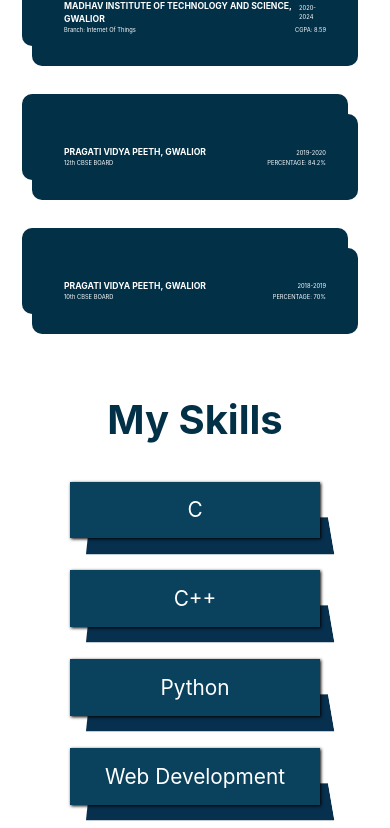
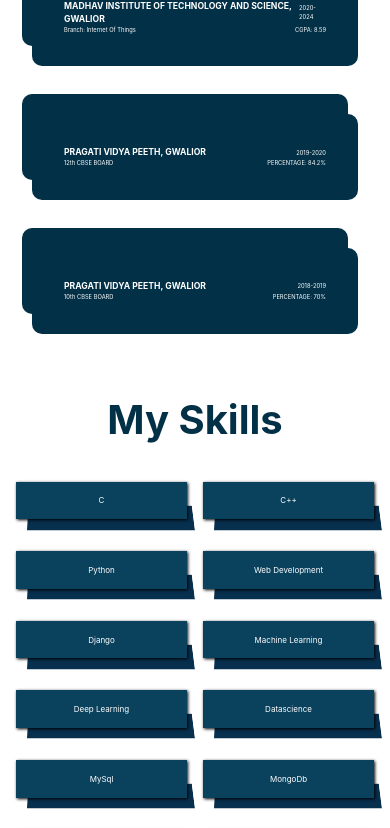
Before and after one commit to Pranjul-Jain/Portfolio, a React (Vite) app: page / in a window 390 px wide. Shown: the part 1153-1981 px from the top of the page. Built offline with nearby package versions, Linux system fonts and the light colour scheme.

Commit message:
Update Skills Styling

```diff
--- a/src/App.css
+++ b/src/App.css
@@ -284,33 +284,6 @@ h1{
     padding-right: 1rem;
   }
 
-  .skills-item{
-    width: 70%;
-  }
-  .skills-box{
-    row-gap: 2rem;
-  }
-  .skills-box div{
-    display: flex;
-    flex-direction: column;
-    align-items: center;
-    row-gap: 2rem;
-  }
-
-  .skills-box div>li::after{
-    transform: none;
-    left:50%;
-    top:100%;
-  }
-
-  .skills-box div>li::before{
-    display: none;
-  }
-
-  .skills-box div:nth-child(2n)>li:last-child::after{
-    display: none;
-  }
-
 }
 
 @media screen and (max-width:480px) {
--- a/src/components/Skills/Skills.css
+++ b/src/components/Skills/Skills.css
@@ -93,6 +93,7 @@
 @media screen and (max-width:950px) {
     .skills-box div{
         grid-template-columns: repeat(2, 1fr);
+        column-gap: 1rem;
         align-items: center;
     }
 
@@ -132,3 +133,22 @@
     }
 
 }
+
+@media screen and (max-width:514px) {
+    .skills-item{
+        font-size: clamp(0.5em,1.2vw,1.5em);
+    }
+
+    .skills-box{
+        row-gap: 2rem;
+    }
+
+    .skill-after{
+        left:-20px;
+        top:-20px;
+    }
+
+    .section-skills{
+        padding-bottom: 1.5rem;
+    }
+}
```
